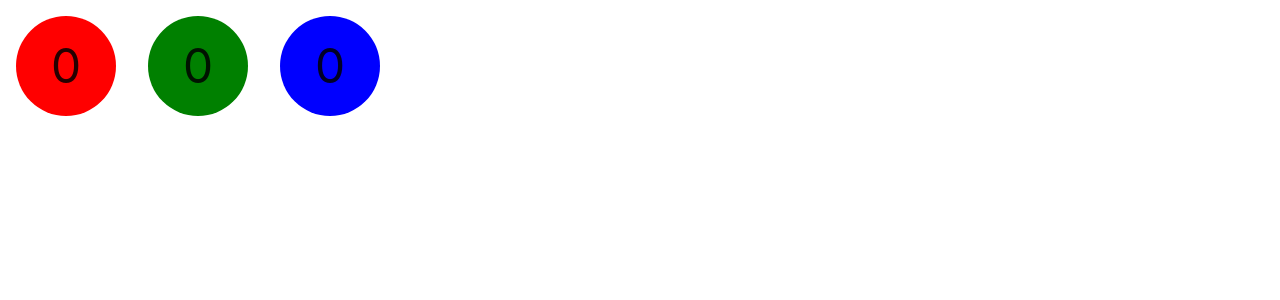
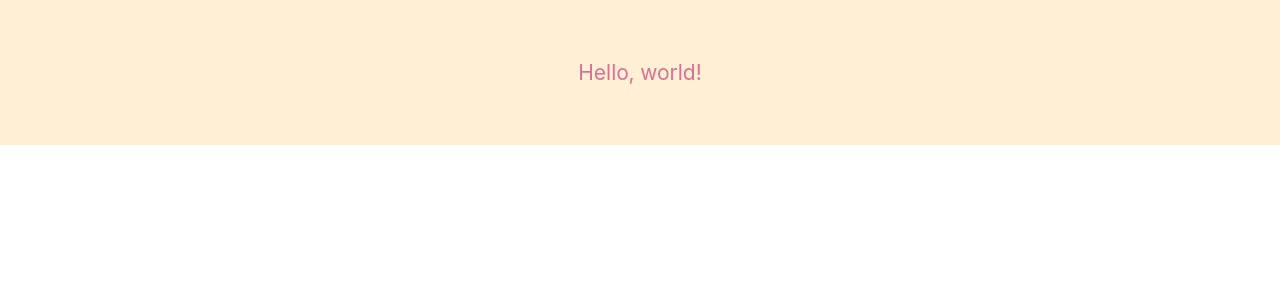
Before and after one commit to ajyng/REACT-STUDY, a React (Create React App) app: page / in a window 1280 px wide. Shown: the top 300 px of the page. Built offline with nearby package versions, Linux system fonts and the light colour scheme.

Commit message:
CSS를 적용하는 다양한 방법

```diff
--- a/package.json
+++ b/package.json
@@ -36,5 +36,8 @@
       "last 1 firefox version",
       "last 1 safari version"
     ]
+  },
+  "devDependencies": {
+    "node-sass": "4.14.1"
   }
 }
--- a/src/App.js
+++ b/src/App.js
@@ -1,6 +1,8 @@
 import React from 'react';
 import PropTypes from 'prop-types';
 import Counter from 'Counter';
+import Message from 'Message';
+import Profile from 'Profile';
 import 'App.css';
 
 class App extends React.Component {
@@ -8,6 +10,9 @@ class App extends React.Component {
   render() {
     return (
       <div>
+        <Profile />
+        <Message />
+
         <Counter />
         <Counter color="green" />
         <Counter color="blue" />
--- /dev/null
+++ b/src/App2.js
@@ -0,0 +1,36 @@
+import React from 'react';
+
+// class Wrapper extends React.Component{
+//     render() {
+//         return (
+//             <section style={ {padding: '4em', background: 'papayawhip'} }>
+//                 {this.props.children}
+//             </section>
+//         );
+//     }
+// }
+
+const Wrapper = (props) =>
+    <section style={ {padding: '4em', background: 'papayawhip'} }>
+        {props.children}
+    </section>
+
+class Title extends React.Component{
+    render() {
+        const fontSize = this.props.isBig ? '3em' : '1.5em';
+        return (
+            <div style= {{ fontSize, textAlign: 'center', color: 'palevioletred'} }>
+                {this.props.children}
+            </div>
+        );
+    }
+}
+
+function App2() {
+    const components = <Title>Hello, world!</Title>;
+    return (
+        <Wrapper children={components} />
+    );
+}
+
+export default App2;
--- /dev/null
+++ b/src/Message.js
@@ -0,0 +1,14 @@
+import React from 'react';
+import styles from 'Message.module.scss';
+
+class Message extends React.Component {
+    render() {
+        return (
+            <div className={styles.wrapper}>
+                Message Component
+            </div>
+        )
+    }
+}
+
+export default Message;
--- /dev/null
+++ b/src/Message.module.scss
@@ -0,0 +1,6 @@
+@import "./shared.scss";
+
+.wrapper {
+    color: lighten($text-color, 10%);
+    background-color: lighten($background-color, 10%);
+}
--- /dev/null
+++ b/src/Profile.js
@@ -0,0 +1,14 @@
+import React from 'react';
+import styles from 'Profile.module.scss';
+
+class Profile extends React.Component {
+    render() {
+        return (
+            <div className={styles.wrapper}>
+                Profile Component
+            </div>
+        )
+    }
+}
+
+export default Profile;
--- /dev/null
+++ b/src/Profile.module.scss
@@ -0,0 +1,6 @@
+@import "./shared.scss";
+
+.wrapper {
+    color: darken($text-color, 10%);
+    background-color: darken($background-color, 10%);
+}
--- a/src/index.js
+++ b/src/index.js
@@ -2,11 +2,12 @@ import React from 'react';
 import ReactDOM from 'react-dom';
 import './index.css';
 import App from './App';
+import App2 from './App2';
 import reportWebVitals from './reportWebVitals';
 
 ReactDOM.render(
   <React.StrictMode>
-    <App />
+    <App2 />
   </React.StrictMode>,
   document.getElementById('root')
 );
--- /dev/null
+++ b/src/shared.scss
@@ -0,0 +1,2 @@
+$text-color: orange;
+$background-color: blue;
```
Also changed, not shown: 2 other files (tests, documents, lock files or other folders).
